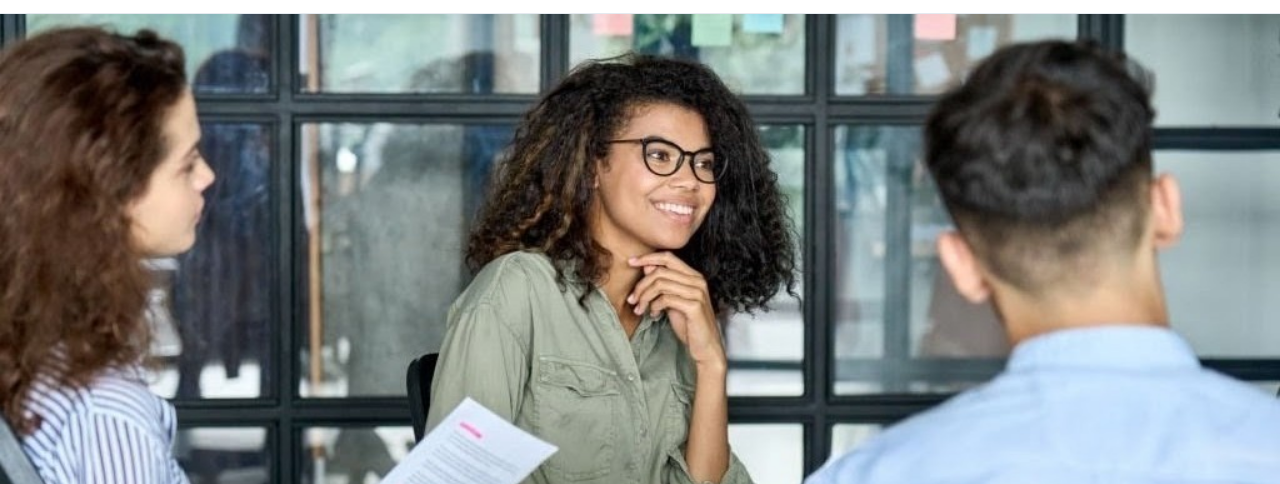
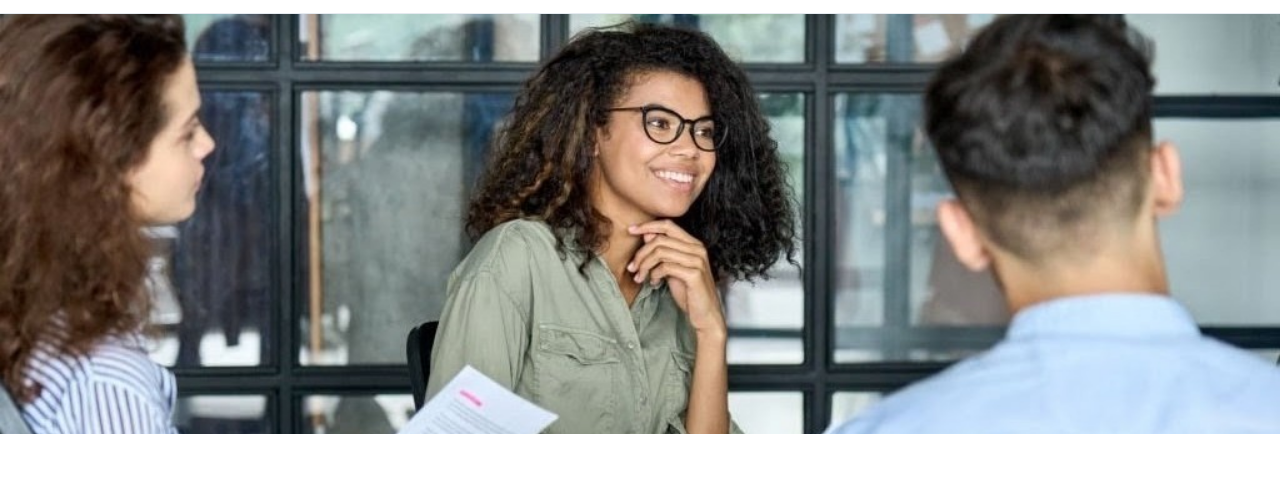
Before and after one commit to uMentorship/uMentorship, a plain HTML site: page pricing.html in a window 1280 px wide. Shown: the part 56-540 px from the top of the page. Drawn offline with Linux system fonts and the light colour scheme.

Commit message:
Fix pricing image

```diff
--- a/pricing.css
+++ b/pricing.css
@@ -1,9 +1,11 @@
 /* Image*/
 
 .price_image_1{
-    max-width : 100%;
-    height : auto;
-    width : 1550px;
+    display : block;
+    width : 100%;
+    height : 420px;
+    object-fit : cover; /* fills the space without stretching the image */
+    object-position : center 30%;
     background : linear-gradient(to bottom, rgba(0, 0, 0, 0.5), rgba(229, 18, 18, 0));
 }
 
@@ -193,3 +195,10 @@ main {
 footer {
     margin-top : 2.75rem;
 }
+
+/* smaller image on phones */
+@media (max-width: 600px) {
+    .price_image_1{
+        height : 220px;
+    }
+}
```
